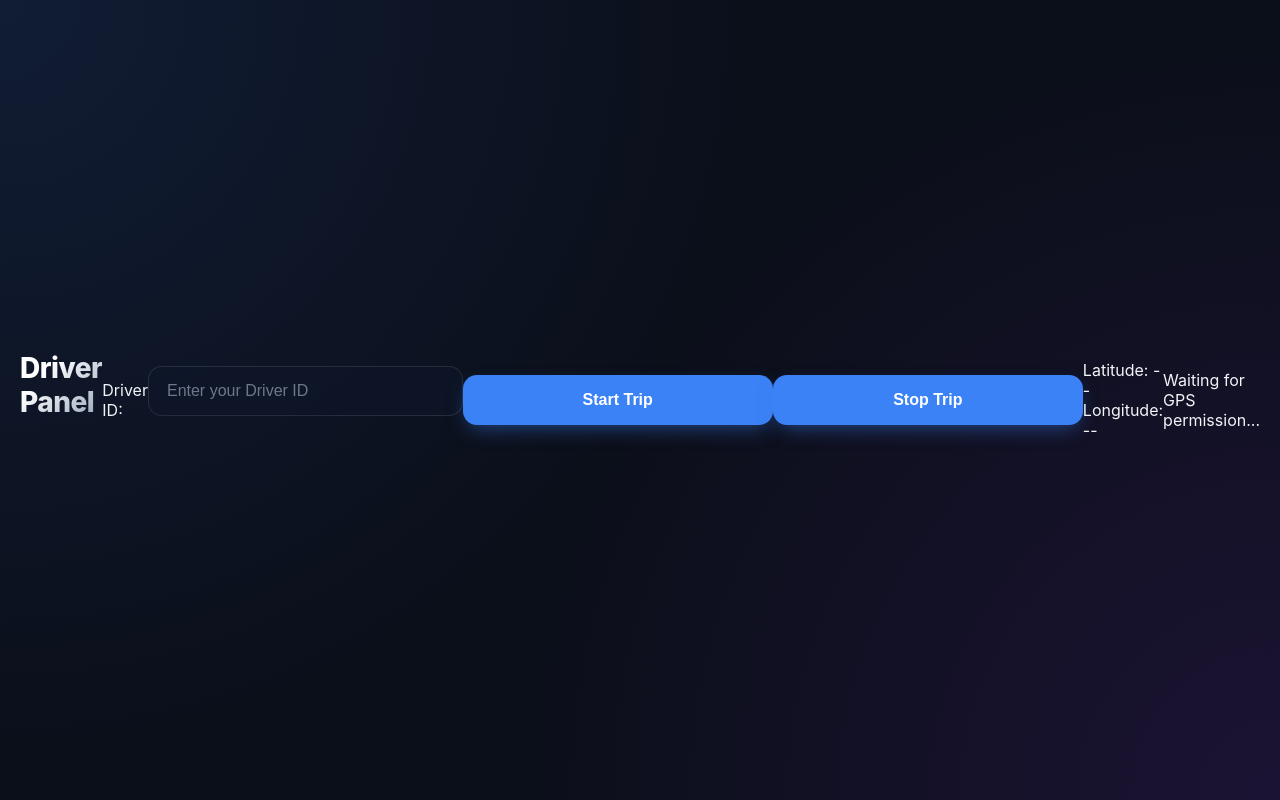
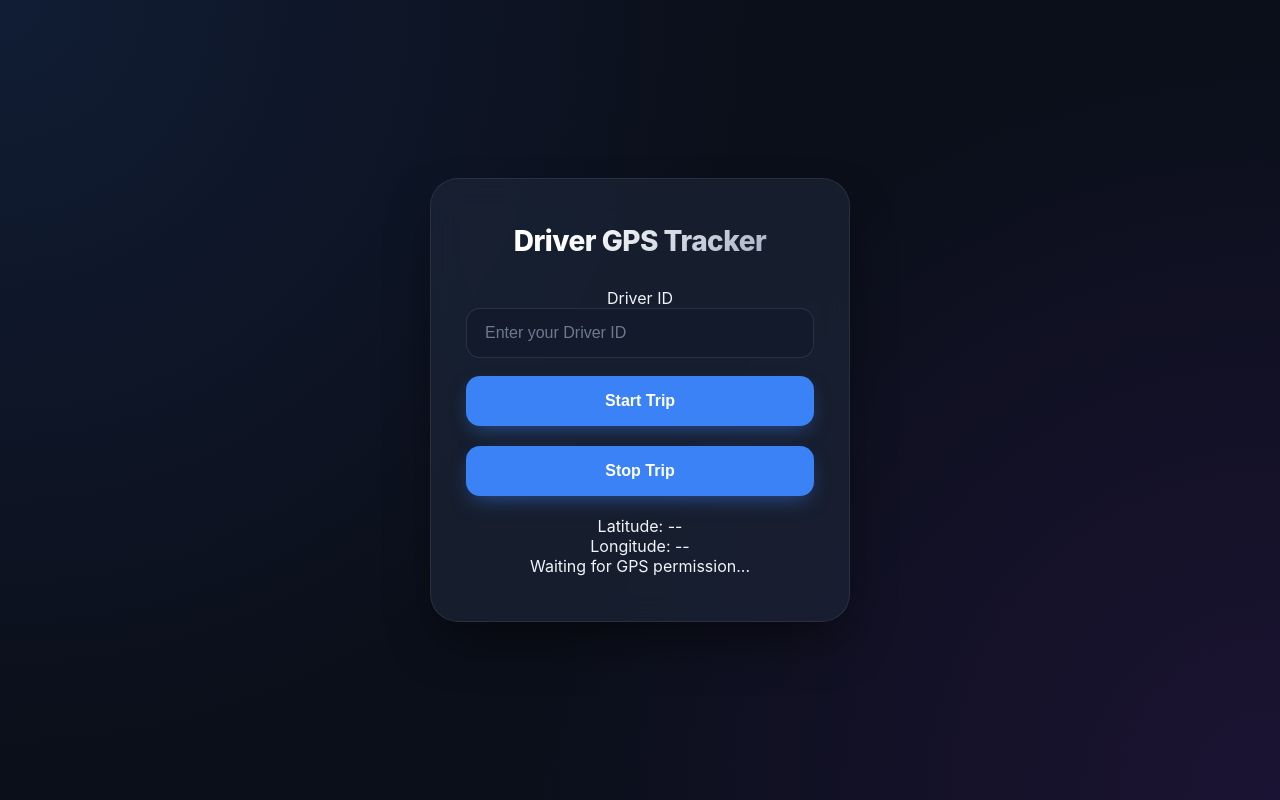
Before and after one commit to eshaanve/Tracking_app, a PHP site: page /driver.html in a window 1280 px wide. Run offline with PHP 8.4, Linux system fonts and the light colour scheme.

Commit message:
improved with design

```diff
--- a/driver.html
+++ b/driver.html
@@ -3,33 +3,43 @@
 <head>
     <meta charset="UTF-8">
     <title>Driver GPS Tracker</title>
-    <!-- Link to external CSS -->
-    <link rel= "stylesheet" href= "style.css">
+
+    <!-- External CSS -->
+    <link rel="stylesheet" href="style.css">
 </head>
 <body>
 
-    <h2>Driver Panel</h2>
+    <!-- Main Wrapper -->
+    <div class="container">
 
-    <!-- Login Input -->
-    <label for="driver_id">Driver ID:</label>
-    <input type="text" id="driver_id" placeholder="Enter your Driver ID" />
+        <h2>Driver GPS Tracker</h2>
 
-    <br>
+        <!-- Driver ID -->
+        <div class="row">
+            <label for="driver_id">Driver ID</label>
+            <input type="text" id="driver_id" placeholder="Enter your Driver ID">
+        </div>
 
-    <!-- Buttons -->
-    <button id="start_btn">Start Trip</button>
-    <button id="stop_btn">Stop Trip</button>
+        <!-- Buttons -->
+        <div class="row buttons">
+            <button id="start_btn">Start Trip</button><br><br>
+            <button id="stop_btn">Stop Trip</button>
+        </div>
 
-    <!-- GPS Display -->
-    <div class="gps-display">
-        <p>Latitude: <span id="lat_id">--</span></p>
-        <p>Longitude: <span id="lng_id">--</span></p>
+        <br>
+
+        <!-- GPS Display -->
+        <div class="gps-display">
+            <p>Latitude: <span id="lat_id">--</span></p>
+            <p>Longitude: <span id="lng_id">--</span></p>
+        </div>
+
+        <!-- Status -->
+        <p id="status_id" class="status">Status: Idle</p>
+
     </div>
 
-    <!-- Status Messages -->
-    <p id="status_id">Status: Idle</p>
-
-    <!-- Link to external JS -->
+    <!-- External JS -->
     <script src="driver.js"></script>
 
 </body>
```
Also changed, not shown: get_bus.php (+0 -26 lines).
